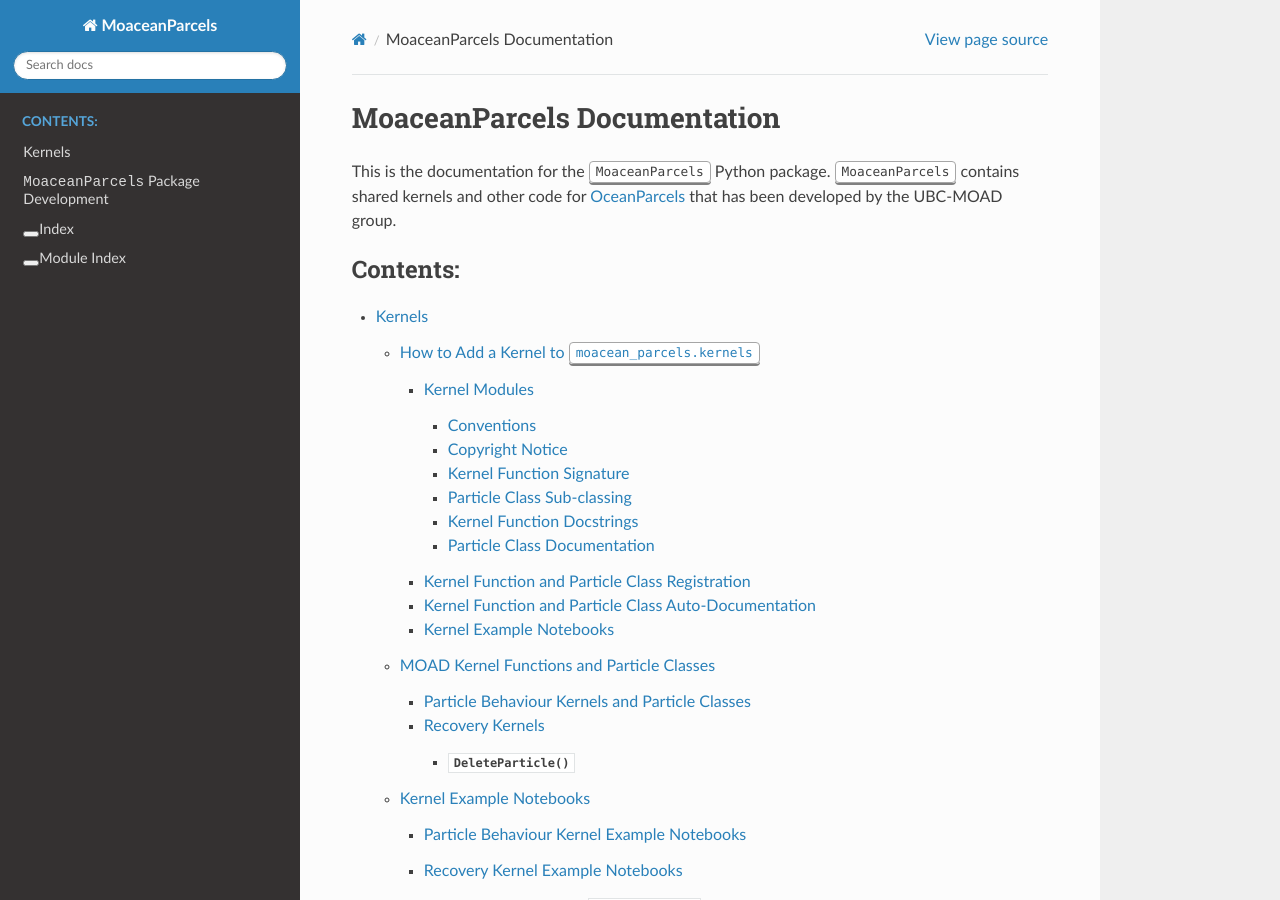
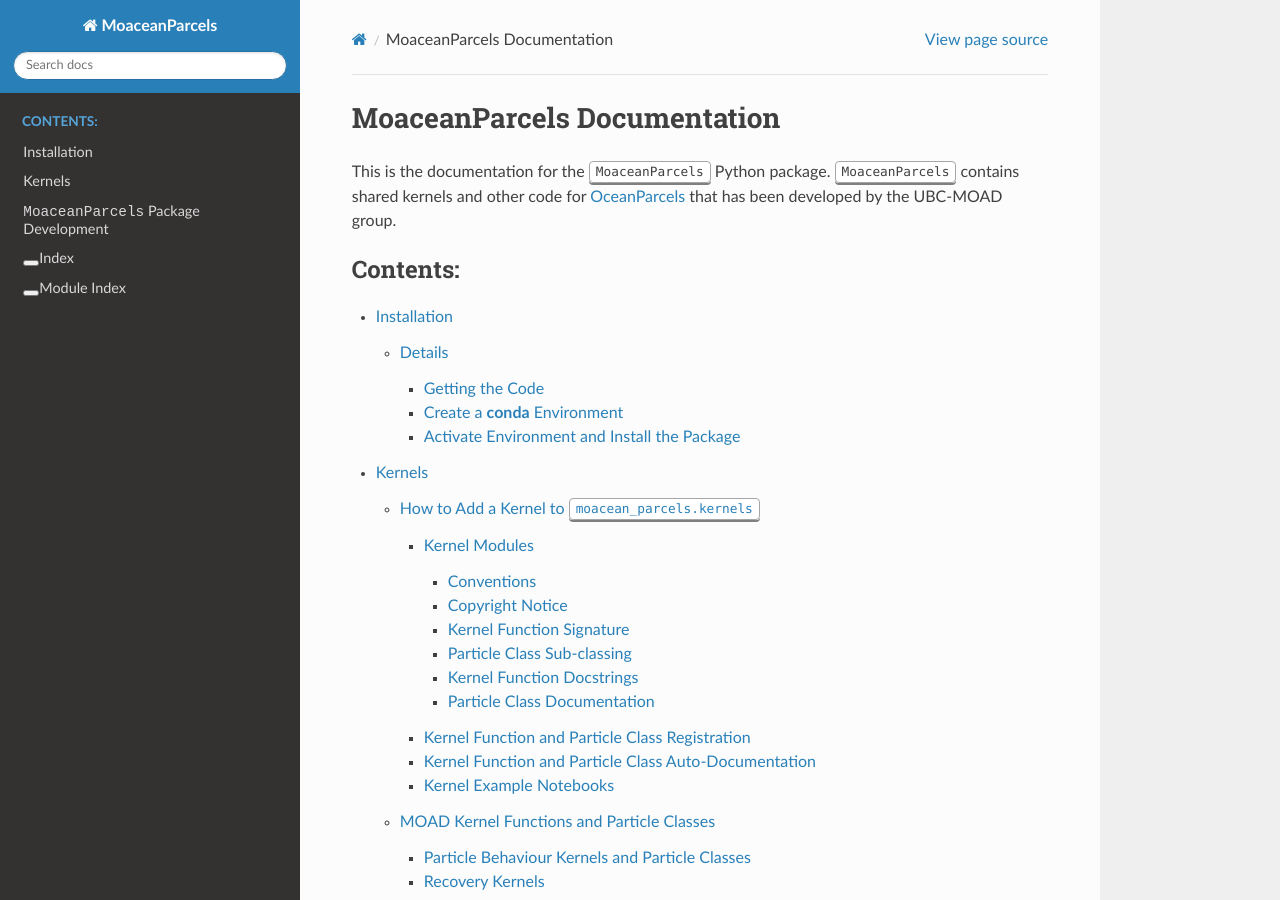
Before and after one commit to UBC-MOAD/MoaceanParcels, a Sphinx documentation site: the page built from docs/index.rst, in a window 1280 px wide and 900 px high. Built offline with Sphinx 7.4.7 and the Read the Docs theme 2.0.0, drawn with Linux system fonts in a browser that asks for light colours; some of the changed lines change nothing that is shown.

Commit message:
Add installation section to docs

```diff
--- a/docs/index.rst
+++ b/docs/index.rst
@@ -28,6 +28,7 @@
 .. toctree::
    :caption: Contents:
 
+   installation
    kernels/index
    pkg_development
 
--- /dev/null
+++ b/docs/installation.rst
@@ -0,0 +1,138 @@
+.. Copyright 2021 – present, UBC EOAS MOAD Group and The University of British Columbia
+..
+.. Licensed under the Apache License, Version 2.0 (the "License");
+.. you may not use this file except in compliance with the License.
+.. You may obtain a copy of the License at
+..
+..    https://www.apache.org/licenses/LICENSE-2.0
+..
+.. Unless required by applicable law or agreed to in writing, software
+.. distributed under the License is distributed on an "AS IS" BASIS,
+.. WITHOUT WARRANTIES OR CONDITIONS OF ANY KIND, either express or implied.
+.. See the License for the specific language governing permissions and
+.. limitations under the License.
+
+.. SPDX-License-Identifier: Apache-2.0
+
+************
+Installation
+************
+
+The recommended installation workflow for the :kbd:`MoaceanParcels` package is:
+
+#. Clone the code and documentation `repository`_ from GitHub
+
+   .. _repository: https://github.com/UBC-MOAD/MoaceanParcels
+
+#. Create a `conda environment`_
+
+   .. _conda environment: https://docs.conda.io/projects/conda/en/latest/
+
+#. Activate the environment and install the package using the `"editable" install mode`_.
+
+   .. _"editable" install mode: https://pip.pypa.io/en/stable/cli/pip_install/#editable-installs
+
+
+Details
+=======
+
+Getting the Code
+----------------
+
+.. image:: https://img.shields.io/badge/version%20control-git-blue.svg?logo=github
+    :target: https://github.com/UBC-MOAD/MoaceanParcels
+    :alt: Git on GitHub
+
+Clone the code and documentation `repository`_ from GitHub with:
+
+.. _repository: https://github.com/UBC-MOAD/MoaceanParcels
+
+.. code-block:: bash
+
+    $ git clone git@github.com:UBC-MOAD/MoaceanParcels.git
+
+or copy the URI
+(the stuff after :kbd:`git clone` above)
+from the :guilabel:`Code` button on the `repository`_ page.
+
+.. note::
+
+    The :kbd:`git clone` command above assumes that your are `connecting to GitHub using SSH`_.
+    If it fails,
+    please follow the instructions in our :ref:`moaddocs:SecureRemoteAccess` docs
+    to set up your SSH keys and :ref:`moaddocs:CopyYourPublicSshKeyToGitHub`.
+
+    .. _connecting to GitHub using SSH: https://docs.github.com/en/authentication/connecting-to-github-with-ssh
+
+
+Create a :program:`conda` Environment
+-------------------------------------
+
+Setting up an isolated development environment using `Conda`_ for each of your coding projects
+is recommended.
+Assuming that you have `Miniconda3`_ installed,
+you can create an environment called :kbd:`moacean-parcels` that
+will have all of the Python packages necessary for development,
+testing,
+and building the documentation for the package with the commands below.
+
+.. _Conda: https://conda.io/en/latest/
+.. _Miniconda3: https://docs.conda.io/en/latest/miniconda.html
+
+.. code-block:: bash
+
+    $ cd MoaceanParcels
+    $ conda env create -f envs/environment-dev.yaml
+
+Alternatively,
+you can use :file:`envs/environment-dev.yaml` as a guide for creating your own
+environment description file.
+All of the dependencies above the
+
+.. code-block:: yaml
+
+    # For code style & repo QA
+
+line are required to use :kbd:`MoaceanParcels` with :kbd:`OceanParcels`.
+Put them and any other packages you want in your environment file.
+
+The dependencies below that line are required for various parts of
+:ref:`MoaceanParcelsPackagedDevelopment`.
+You will need them if you are adding new kernel functions and particle classes to
+:kbd:`MoaceanParcels`,
+but not if you just want to use the stuff that is already in the package.
+
+If you decide that you need to add a package to your environment,
+add it to the :kbd:`dependencies:` section of your environment file,
+then do:
+
+.. code-block:: bash
+
+    $ conda env update -f envs/environment-dev.yaml
+
+to update your environment.
+
+
+Activate Environment and Install the Package
+--------------------------------------------
+
+Activate your environment and install the :kbd:`MoaceanParcels` package with:
+
+.. code-block:: bash
+
+    $ cd MoaceanParcels
+    $ conda activate moacean-parcels
+    (moacean-parcels)$ python3 -m pip install --editable .
+
+Here we assume the environment is named :kbd:`moacean-parcels`.
+You should substitute whatever name you used for your environment.
+
+The :kbd:`--editable` option in the :command:`python3 -m pip install` command above installs
+the package from the cloned repo via symlinks so that the installed package
+will be automatically updated as the repo evolves whenever you do a :command:`git pull`.
+
+To deactivate the environment use:
+
+.. code-block:: bash
+
+    (moacean-parcels)$ conda deactivate
```
